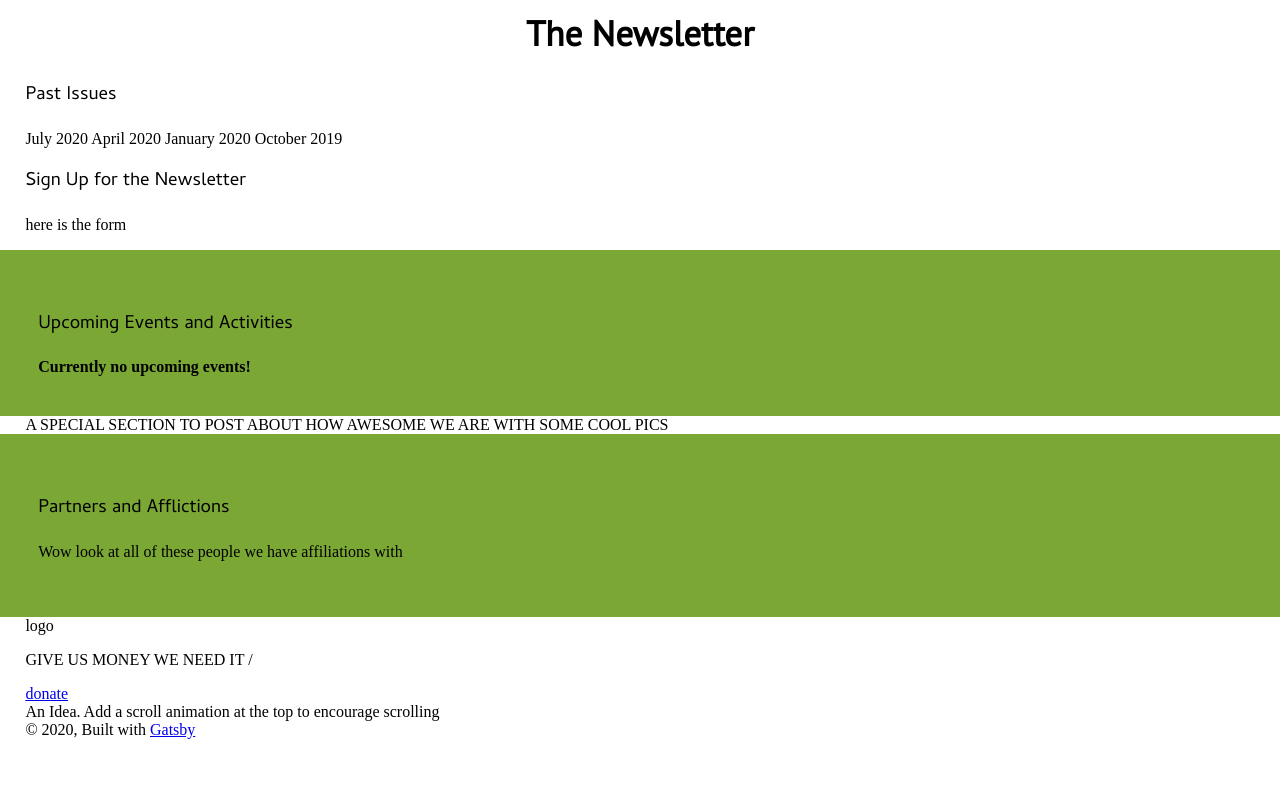
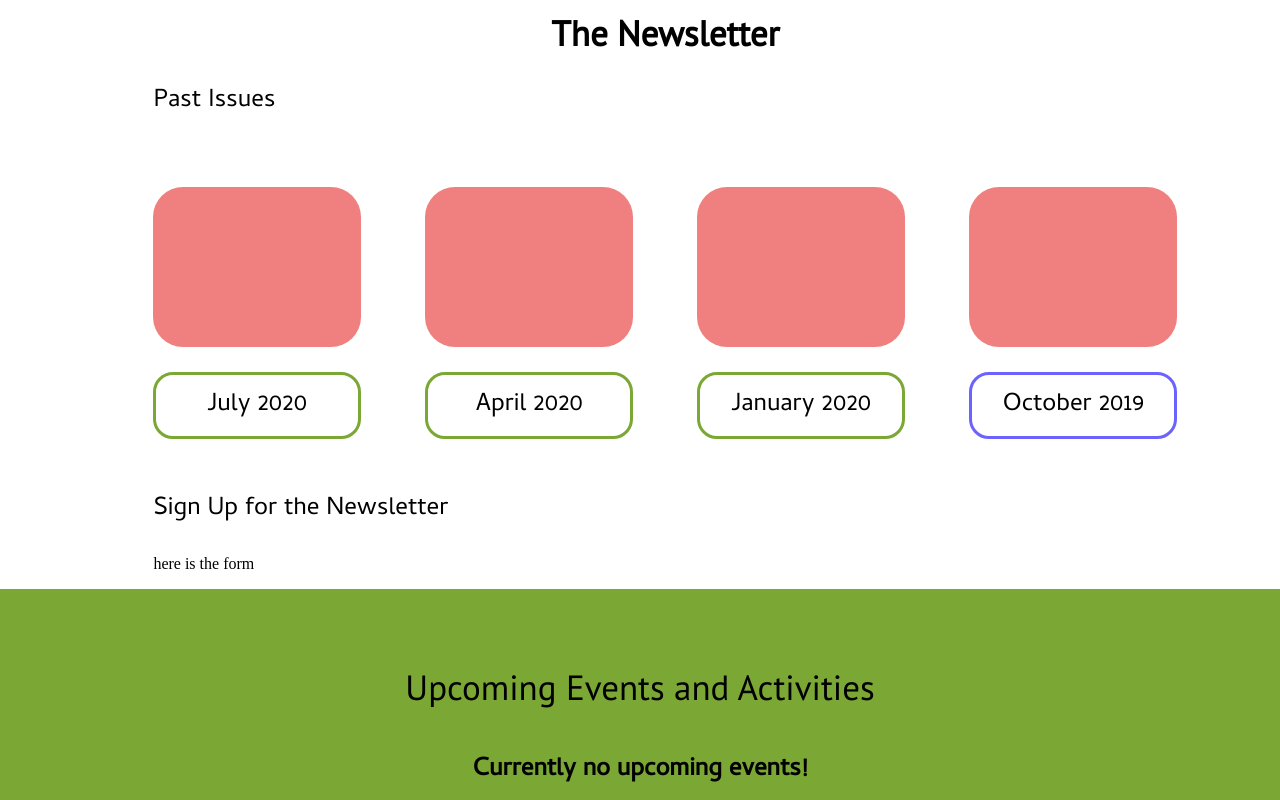
Before and after one commit to timkauai/kcsc, a Gatsby site: page / in a window 1280 px wide. Shown: the part 2620-3420 px from the top of the page. Before the commit the page ends 3390 px from the top, so only its background shows below. Built offline with nearby package versions, Linux system fonts and the light colour scheme; Gatsby itself is replaced by a stand-in of ours.

Commit message:
events and activties section, as well as newsletter section is now complete

```diff
--- a/src/pages/index.js
+++ b/src/pages/index.js
@@ -82,17 +82,30 @@ const IndexPage = () => (
     </div>{" "}
     <div className="newsletter-section">
       <h1 className="title"> The Newsletter </h1> <h3> Past Issues </h3>{" "}
-      <div>
-        <Link> July 2020 </Link> <Link> April 2020 </Link>{" "}
-        <Link> January 2020 </Link> <Link> October 2019 </Link>{" "}
+      <div className="newsletter-links">
+        <Link>
+          {" "}
+          <div className="pic july-2020-news"></div> <p>July 2020</p>
+        </Link>{" "}
+        <Link>
+          {" "}
+          <div className="pic april-2020-news"></div> <p>April 2020</p>{" "}
+        </Link>{" "}
+        <Link>
+          {" "}
+          <div className="pic"></div> <p>January 2020</p>{" "}
+        </Link>{" "}
+        <Link>
+          <div className="pic"></div> <p className="news">October 2019</p>{" "}
+        </Link>{" "}
       </div>{" "}
       <div>
         <h3> Sign Up for the Newsletter </h3> <p> here is the form </p>{" "}
       </div>{" "}
     </div>{" "}
-    <div className="green-section">
-      <h3> Upcoming Events and Activities </h3>{" "}
-      <b> Currently no upcoming events! </b>{" "}
+    <div className="green-section events-sec">
+      <h3 className="title"> Upcoming Events and Activities </h3>{" "}
+      <h4> Currently no upcoming events! </h4>{" "}
     </div>{" "}
     <div>
       A SPECIAL SECTION TO POST ABOUT HOW AWESOME WE ARE WITH SOME COOL PICS{" "}
--- a/src/styles/main.scss
+++ b/src/styles/main.scss
@@ -210,8 +210,60 @@ nav a {
 }
 
 .newsletter-section {
+  max-width: 80vw;
+  margin-left: 10vw;
   h1 {
     font-family: "PT Sans";
+    font-size: 40;
+  }
+  h3 {
+    font-size: 25px;
+  }
+  .newsletter-links {
+    display: grid;
+    grid-template-columns: 1fr 1fr 1fr 1fr;
+    grid-column-gap: 5vw;
+    .pic {
+      width: 100%;
+      height: 20vh;
+      background-color: lightcoral;
+      border-radius: 30px;
+      margin: 0;
+    }
+    a {
+      text-decoration: none;
+      color: black;
+      font-family: "Cambay";
+      font-size: 25px;
+      text-align: center;
+      margin-top: 5vh;
+      cursor: pointer;
+      p {
+        transition: background-color 0.25s ease-in;
+        padding: 10px;
+        border: 3px solid #7ba734;
+        border-radius: 20px;
+        &:hover {
+          background-color: #7ba734;
+        }
+      }
+      .news {
+        border: 3px solid #6c63ff;
+        &:hover {
+          background-color: #6c63ff;
+        }
+      }
+    }
+  }
+}
+
+.events-sec {
+  h4 {
+    font-family: "Cambay";
+    font-weight: bold;
+    text-align: center;
+    margin-top: 5vh;
+    font-size: 25px;
   }
 }
 
```
